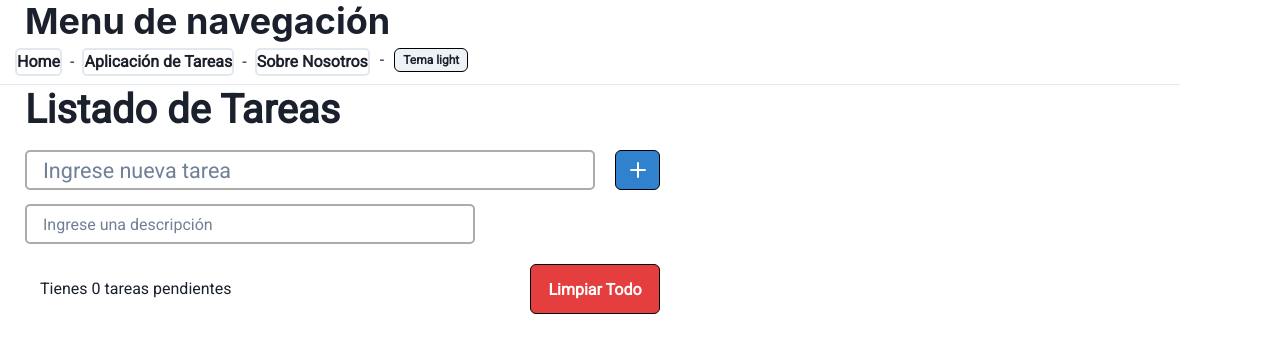
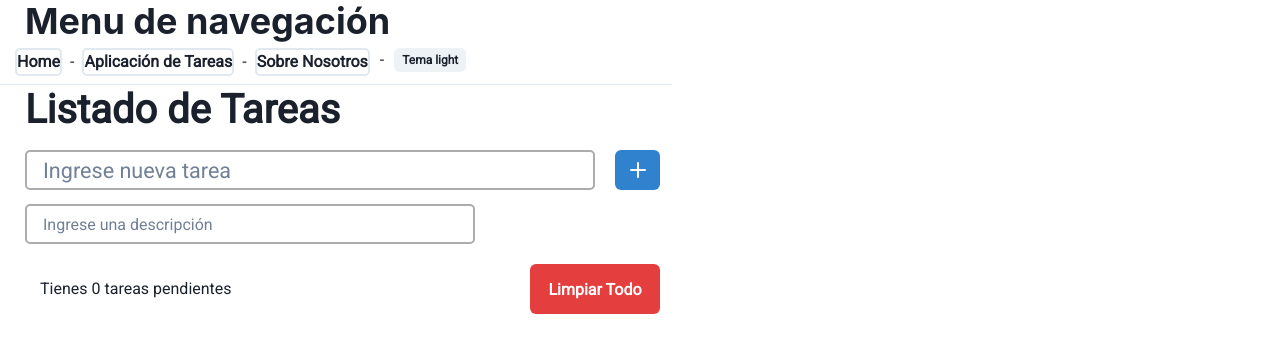
Before and after one commit to erickdavidhz7/my-react-task-list, a React (Vite) app: page /tareas in a window 1280 px wide. Shown: the top 352 px of the page. Built offline with nearby package versions, Linux system fonts and the light colour scheme.

Commit message:
mejorado los estilos de los botones

```diff
--- a/src/App.css
+++ b/src/App.css
@@ -6,18 +6,9 @@ body {
   font-family: "Roboto", sans-serif;
   background-color: #ffffff;
 }
-button {
-  border-radius: 8px;
-  border: 1px solid black;
-  padding: 0.6em 1.2em;
-  font-size: 1em;
-  font-weight: 500;
-  font-family: inherit;
-  background-color: #04cbf0;
-  color: white;
-  cursor: pointer;
-  transition: border-color 0.25s;
-}
+
+
+
 
 .headerComp {
   display: grid;
@@ -109,9 +100,15 @@ button {
 .listaTask {
   width: 42em;
   margin-top: -20px;
-  overflow-y: scroll;
+  overflow-y: hidden;
   max-height: 490px;
+
 }
+
+.listaTask:hover{
+  overflow-y: auto;
+}
+
 
 .inputBar {
   display: flex;
@@ -337,3 +334,7 @@ button {
 .tareasPendientes {
   margin-left: 25px;
 }
+
+.hr{
+  width: 42rem;
+}
--- a/src/App.jsx
+++ b/src/App.jsx
@@ -13,16 +13,14 @@ function App() {
     <div>
       <Suspense
         fallback={
-          <Spinner thickness="4px" marginLeft="80px" marginTop="120px" size="xl">
-            Cargando...
-          </Spinner>
+          <Spinner thickness="4px" marginLeft="80px" marginTop="120px" size="xl"/>
         }
       >
         <Heading paddingLeft="25px" as="h1">
           Menu de navegación
         </Heading>
         <Menu />
-        <hr />
+        <hr className="hr" />
         <Routes>
           <Route exact path="/" element={<Home />} />
           <Route path="/tareas" element={<Tareas />} />
--- a/src/components/Task.jsx
+++ b/src/components/Task.jsx
@@ -47,8 +47,8 @@ export default function Task(props) {
             </form>
           }
           <div id="botonesTarea">
-            <IconButton icon={<EditIcon />} type="button" colorScheme="blue" marginRight="15px" width="45px" onClick={handleEditarTareaClick}></IconButton>
-            <IconButton icon={<DeleteIcon />} type="button" colorScheme="red" marginRight="15px" width="45px" onClick={onOpen}></IconButton>
+            <IconButton icon={<EditIcon />} type="button" variant="outline" colorScheme="blue"  marginRight="15px" width="45px" onClick={handleEditarTareaClick}></IconButton>
+            <IconButton icon={<DeleteIcon />} type="button" variant="outline" colorScheme="red" marginRight="15px" width="45px" onClick={onOpen}></IconButton>
             <AlertDialog isOpen={isOpen} leastDestructiveRef={cancelRef} onClose={onClose}>
               <AlertDialogOverlay>
                 <AlertDialogContent>
--- a/src/components/TaskEdit.jsx
+++ b/src/components/TaskEdit.jsx
@@ -30,8 +30,8 @@ export default function TaskEdit(props) {
         </label>
       </form>
       <div id="botonesTarea">
-        <IconButton type="button" colorScheme="blue" marginTop="7px" marginLeft="15px" marginRight="15px" width="45px"  icon={<CheckIcon />} onClick={onOpen}></IconButton>
-        <IconButton type="button" colorScheme="red" marginTop="7px" marginRight="15px" width="45px"  icon={<CloseIcon />} onClick={handleCancelarCambiosClick}></IconButton>
+        <IconButton type="button" variant="outline" colorScheme="blue"  marginTop="7px" marginLeft="15px" marginRight="15px" width="45px"  icon={<CheckIcon />} onClick={onOpen}></IconButton>
+        <IconButton type="button" variant="outline" colorScheme="red" marginTop="7px" marginRight="15px" width="45px"  icon={<CloseIcon />} onClick={handleCancelarCambiosClick}></IconButton>
 
         <AlertDialog isOpen={isOpen} leastDestructiveRef={cancelRef} onClose={onClose}>
           <AlertDialogOverlay>
```
